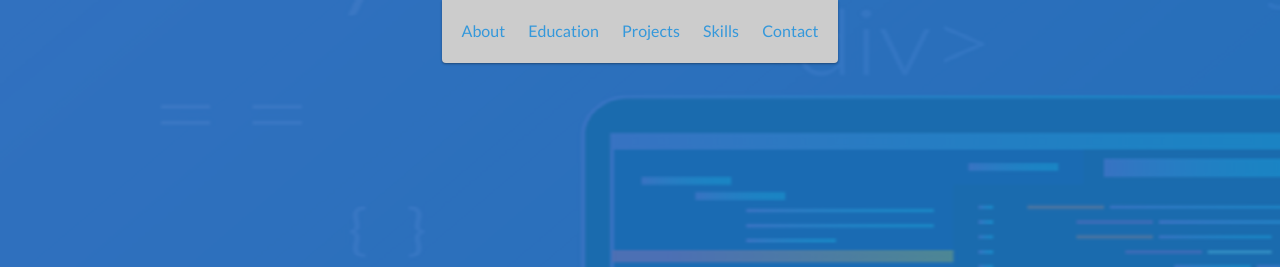
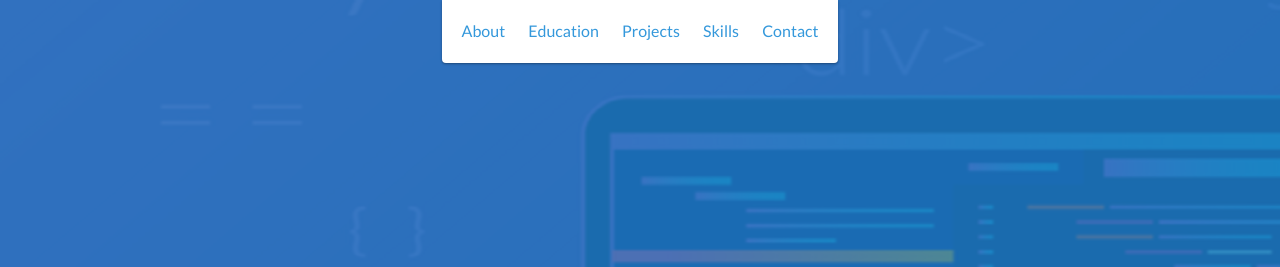
Before and after one commit to WonyikCho/362-Assignment_5, a website: page index.html in a window 1280 px wide. Shown: the top 267 px of the page. Drawn offline with nearby package versions, Linux system fonts and the light colour scheme; files that its build step writes are made by us from their sources; files whose address does not match are found by name.

Commit message:
Update styles.scss

```diff
--- a/scss/styles.scss
+++ b/scss/styles.scss
@@ -38,7 +38,7 @@ $base-color: #3498db;
 $base-color-hover: darken($base-color, 10%);
 
 // Define background colors
-$background: #ccc;
+$background: #fff;
 $background-alt: #f2f2f5;
 
 // Define border colors
```
